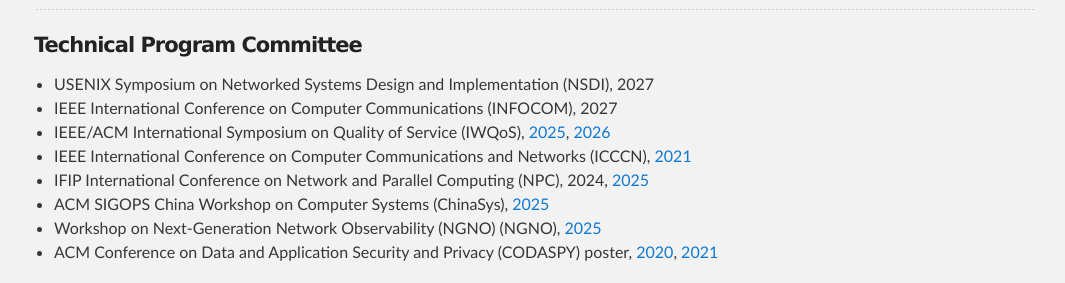
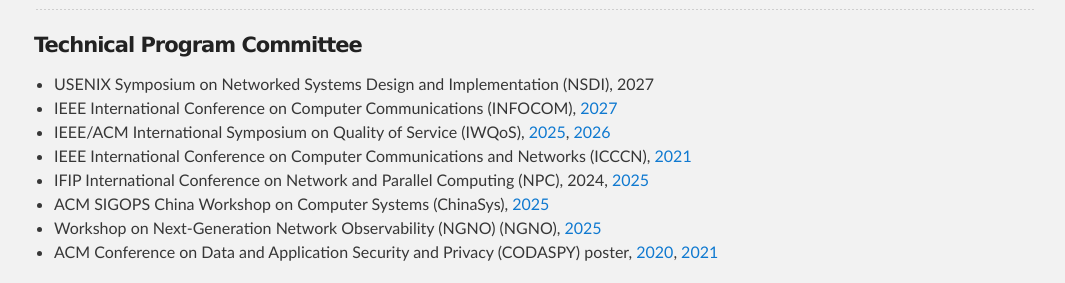
Before and after one commit to zhangmenghao/zhangmenghao.github.io, a Jekyll site: the page built from index.md, in a window 1280 px wide and 900 px high, scrolled down 6264 px. Shown: the part 162-445 px from the top of the window, without its empty margins (106-1171 px from the left). Built offline with Jekyll 4.4.1, drawn with Linux system fonts in a browser that asks for light colours; some of the changed lines change nothing that is shown.

Commit message:
Update tpc

```diff
--- a/index.md
+++ b/index.md
@@ -278,7 +278,7 @@
 ## Professional Services
 #### Technical Program Committee
 * USENIX Symposium on Networked Systems Design and Implementation (NSDI), 2027
-* IEEE International Conference on Computer Communications (INFOCOM), 2027
+* IEEE International Conference on Computer Communications (INFOCOM), [2027](https://infocom2027.ieee-infocom.org/committees)
 * IEEE/ACM International Symposium on Quality of Service (IWQoS), [2025](https://iwqos2025.ieee-iwqos.org/committees/technical-program-committee), [2026](https://iwqos2026.ieee-iwqos.org/committees)
 * IEEE International Conference on Computer Communications and Networks (ICCCN), [2021](http://www.icccn.org/icccn21/committeesandtracks/technical-tracks/track7.html)
 * IFIP International Conference on Network and Parallel Computing (NPC), 2024, [2025](https://npc-2025.github.io/committees.html)
```
